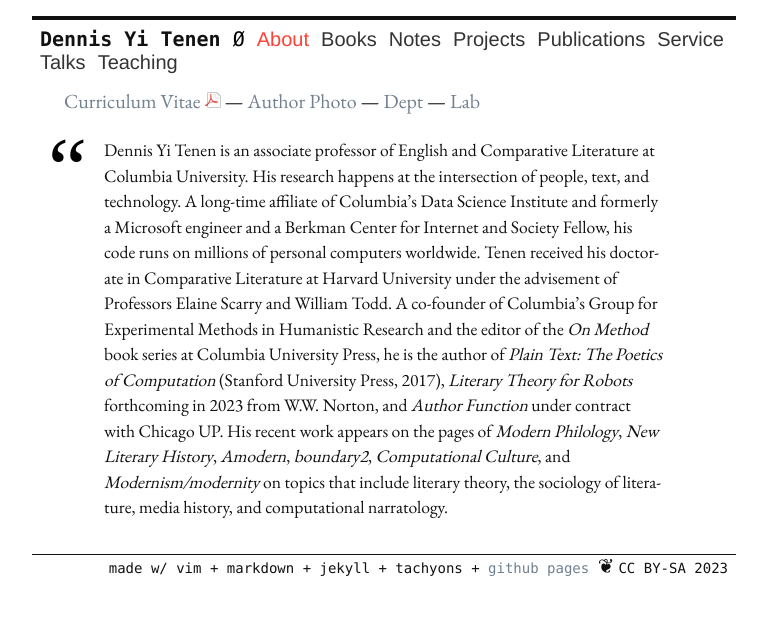
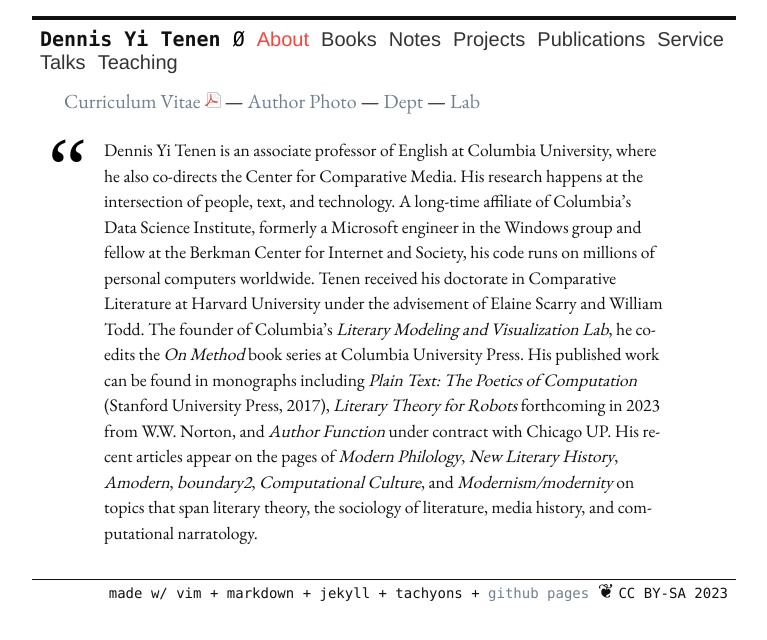
Before and after one commit to denten/denten.github.io, a Jekyll site: the page built from _pages/about.md, in a window 1280 px wide. Shown: the top 640 px of the page, without its empty margins (256-1023 px from the left). Built offline with Jekyll 4.4.1, drawn with Linux system fonts in a browser that asks for light colours; nearby versions of some CDN libraries.

Commit message:
change the about page

```diff
--- a/_pages/about.md
+++ b/_pages/about.md
@@ -7,19 +7,20 @@ title: "about"
 [Curriculum Vitae <img src="../public/pdf.png" />][5] --- [Author Photo][6] --- [Dept][7] ---
 [Lab][8]
 
-> Dennis Yi Tenen is an associate professor of English and Comparative Literature
-at Columbia University. His research happens at the intersection of people, text, and
-technology. A long-time affiliate of Columbia’s Data Science Institute and formerly a Microsoft
-engineer and a Berkman Center for Internet and Society Fellow, his code runs on millions of
-personal computers worldwide. Tenen received his doctorate in Comparative Literature at Harvard
-University under the advisement of Professors Elaine Scarry and William Todd. A co-founder of
-Columbia's Group for Experimental Methods in Humanistic Research and the editor of the *On
-Method* book series at Columbia University Press, he is the author of *Plain Text: The Poetics
-of Computation* (Stanford University Press, 2017), *Literary Theory for Robots* forthcoming in
-2023 from W.W. Norton, and *Author Function* under contract with Chicago UP. His recent work
-appears on the pages of *Modern Philology*, *New Literary History*, *Amodern*, *boundary2*,
-*Computational Culture*, and *Modernism/modernity* on topics that include literary theory, the
-sociology of literature, media history, and computational narratology.
+> Dennis Yi Tenen is an associate professor of English at Columbia University, where he also
+co-directs the Center for Comparative Media. His research happens at the intersection of
+people, text, and technology. A long-time affiliate of Columbia’s Data Science Institute,
+formerly a Microsoft engineer in the Windows group and fellow at the Berkman Center for
+Internet and Society, his code runs on millions of personal computers worldwide. Tenen received
+his doctorate in Comparative Literature at Harvard University under the advisement of Elaine
+Scarry and William Todd. The founder of Columbia's *Literary Modeling and Visualization Lab*,
+he co-edits the *On Method* book series at Columbia University Press. His published work can be
+found in monographs including *Plain Text: The Poetics of Computation* (Stanford University
+Press, 2017), *Literary Theory for Robots* forthcoming in 2023 from W.W. Norton, and *Author
+Function* under contract with Chicago UP. His recent articles appear on the pages of *Modern
+Philology*, *New Literary History*, *Amodern*, *boundary2*, *Computational Culture*, and
+*Modernism/modernity* on topics that span literary theory, the sociology of literature, media
+history, and computational narratology.
 
 [1]: http://english.columbia.edu
 [2]: http://datascience.columbia.edu/new-media
```
